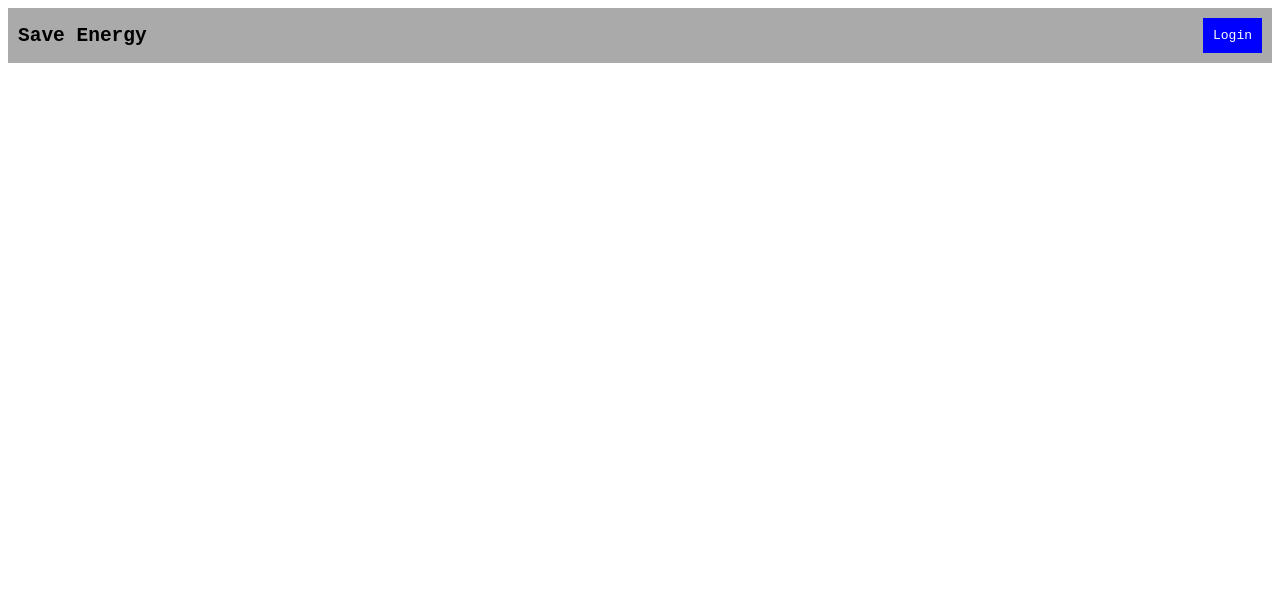
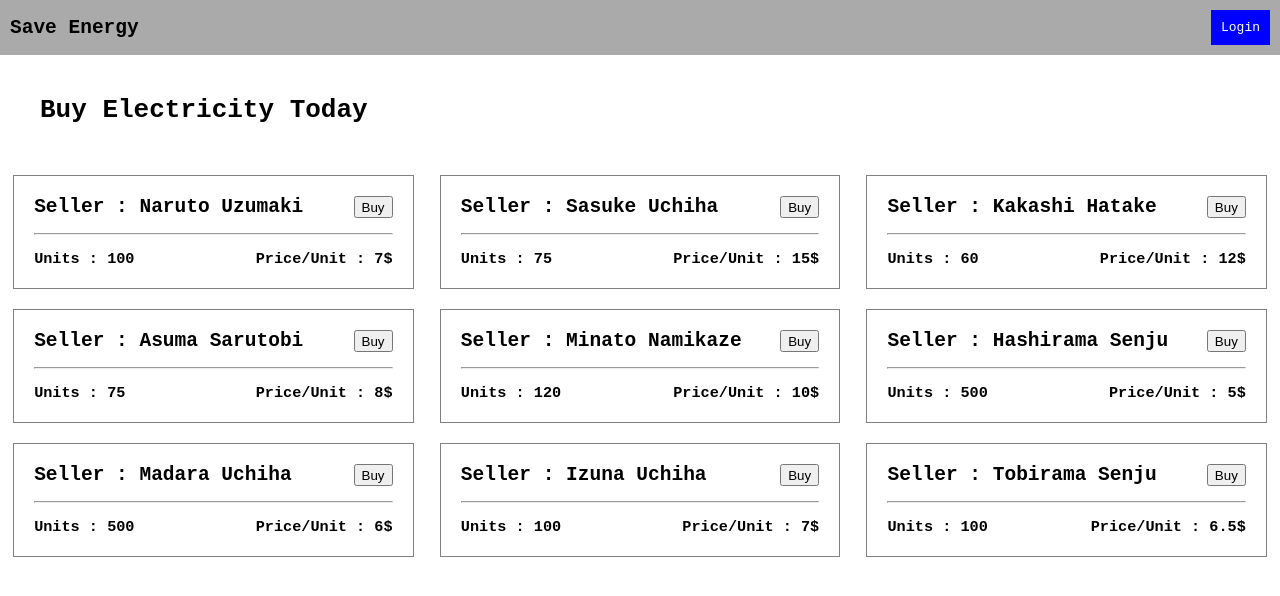
Before and after one commit to Samit-Dhawal/dApp-energy, a React (Create React App) app: page / in a window 1280 px wide. Shown: the top 596 px of the page. Built offline with nearby package versions, Linux system fonts and the light colour scheme.

Commit message:
sale box added

```diff
--- a/public/index.html
+++ b/public/index.html
@@ -24,6 +24,12 @@
       work correctly both with client-side routing and a non-root public URL.
       Learn how to configure a non-root public URL by running `npm run build`.
     -->
+    <style>
+      *{
+        margin:0;
+        padding:10;
+      }
+    </style>
     <title>React App</title>
   </head>
   <body>
--- /dev/null
+++ b/src/components/home-components/OnSale.js
@@ -0,0 +1,26 @@
+export default function OnSale({name,units,price}){
+    return(
+        <div style={styles.contianer}>
+            <div style={{display:'flex',flexDirection:'row',justifyContent:'space-between'}}>
+            <h2>Seller : {name}</h2><button>Buy</button>
+            </div>
+            <br/>
+            <hr/>
+            <br/>
+            <div style={{display:'flex',flexDirection:'row',justifyContent:'space-between'}}>
+            <h3>Units : {units}</h3><h3>Price/Unit : {price}</h3>
+            </div>
+        </div>
+    )
+}
+
+const styles = {
+    contianer:{
+        display:'inline-block',
+        border:'1px solid gray',
+        width:'28%',
+        padding:20,
+        fontFamily:'monospace',
+        margin:10
+    },
+}
--- a/src/pages/Home.js
+++ b/src/pages/Home.js
@@ -1,10 +1,17 @@
-import React from 'react';
+import React,{useState} from 'react';
 import Header from '../components/Header';
+import OnSale from '../components/home-components/OnSale'
 
-export default function Home()
-{
+export default function Home(){
+    const [saleData,setSaleData]=useState([{name:'Naruto Uzumaki',units:'100',price:'7$'},{name:'Sasuke Uchiha',units:'75',price:'15$'},{name:'Kakashi Hatake',units:'60',price:'12$'},{name:'Asuma Sarutobi',units:'75',price:'8$'},{name:'Minato Namikaze',units:'120',price:'10$'},{name:'Hashirama Senju',units:'500',price:'5$'},{name:'Madara Uchiha',units:'500',price:'6$'},{name:'Izuna Uchiha',units:'100',price:'7$'},{name:'Tobirama Senju',units:'100',price:'6.5$'}]);
     return <div>
         <Header />
+        <h1 style={{fontFamily:'monospace',padding:40}}>Buy Electricity Today</h1>
+        <div style={{display:'flex',justifyContent:'space-around',flexDirection:'row',flexWrap:'wrap'}}>
+            {saleData.map((item,index)=>(
+                <OnSale name={item.name} units={item.units} price={item.price} key={index}/>
+            ))}
+        </div>
         {/* <h3> Hello Samit </h3> */}
 
     </div>
```
Also changed, not shown: 1 other file (tests, documents, lock files or other folders).
